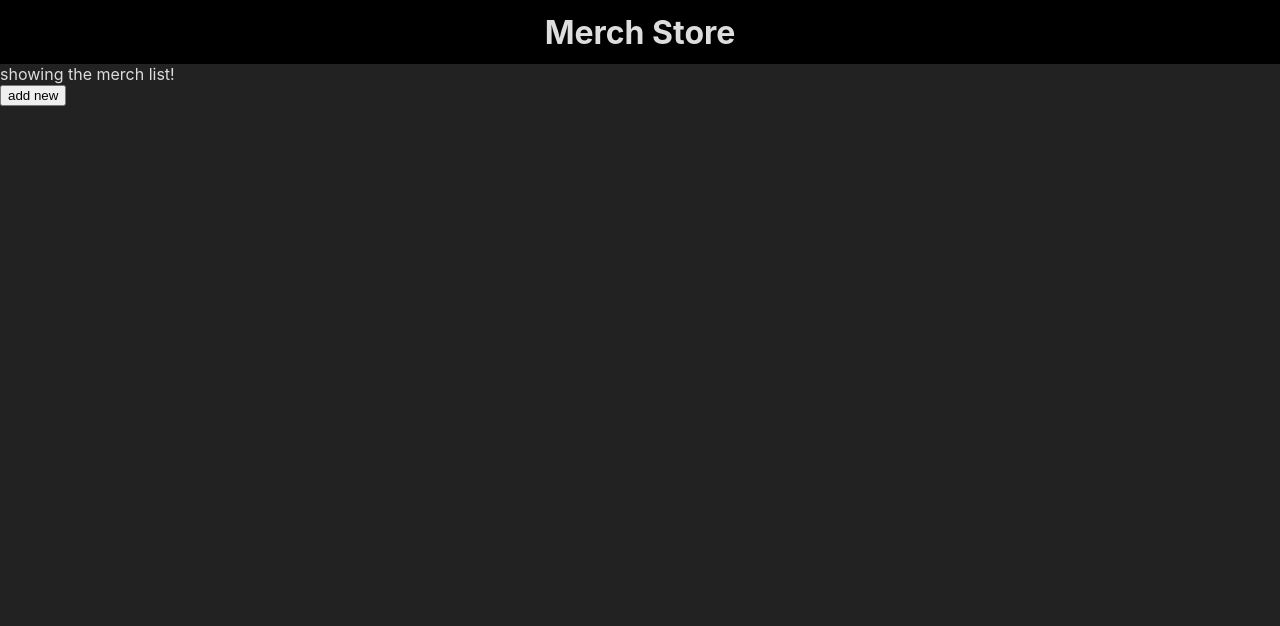
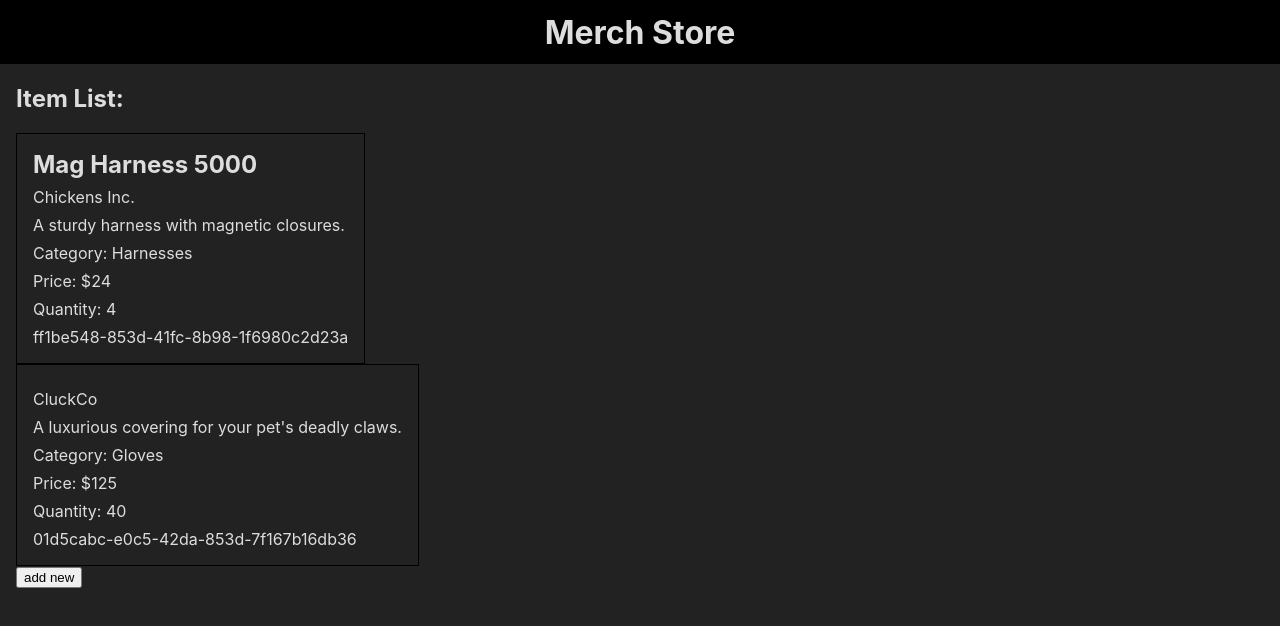
Before and after one commit to QuietEvolver/merch-store, a React (Create React App) app: page / in a window 1280 px wide. Shown: the top 626 px of the page. Built offline with nearby package versions, Linux system fonts and the light colour scheme.

Commit message:
Add new components, adjust style
Co-authored-by: Noah! <NoahJpg@users.noreply.github.com>
Co-authored-by: VW <QuietEvolver@users.noreply.github.com>
Co-authored-by: Jen Holcomb <jenniferholcomb@users.noreply.github.com>
Co-authored-by: Justin Lee <lee.justin001126@gmail.com>

```diff
--- a/src/components/MerchControl.js
+++ b/src/components/MerchControl.js
@@ -1,5 +1,6 @@
 import React from 'react';
 import Header from './Header';
+import MerchList from './MerchList';
 import { v4 } from 'uuid';
 
 class MerchControl extends React.Component {
@@ -9,14 +10,23 @@ class MerchControl extends React.Component {
       newItemFormShowing: false,
       itemList: [
         {
-          item: 'Mag Harness 5000',
+          name: 'Mag Harness 5000',
           manufacturer: 'Chickens Inc.',
           description: 'A sturdy harness with magnetic closures.',
           category: 'Harnesses',
           price: '24',
           quantity: '4',
           id: v4(),
-        }
+        },
+        {
+          item: 'Velvet Claw Sheath (set of 2)',
+          manufacturer: 'CluckCo',
+          description: 'A luxurious covering for your pet\'s deadly claws.',
+          category: 'Gloves',
+          price: '125',
+          quantity: '40',
+          id: v4(),
+        },
       ],
       selectedItem: null,
     };
@@ -29,32 +39,34 @@ class MerchControl extends React.Component {
   handleClickAddNewItem = () => {
     this.setState((prevState) => ({
       newItemFormShowing: !prevState.newItemFormShowing
-    }))
+    }));
   };
 
   handleChangingSelectedItem = (id) => {
     const newSelectedItem = this.getItemById(id);
-    this.setState({selectedItem: newSelectedItem});
-  }
+    this.setState({ selectedItem: newSelectedItem });
+  };
 
 
   render() {
     return (
       <React.Fragment>
         <Header />
+        <main>
           {
             this.state.newItemFormShowing ?
 
               <div>new item form!</div> //if true > else do next line after : if false.
               :
-          <div>showing the merch list!</div> // if false
+              <div><MerchList itemList={this.state.itemList} /></div> // if false
           }
 
           <button onClick={this.handleClickAddNewItem}>
-          { this.state.newItemFormShowing ? 'cancel' : 'add new' }
+            {this.state.newItemFormShowing ? 'cancel' : 'add new'}
           </button>
 
           {this.state.selectedItem !== null && <div>showing a details page!</div>}
+        </main>
       </React.Fragment>
     );
   }
--- /dev/null
+++ b/src/components/MerchList.js
@@ -0,0 +1,26 @@
+import React from "react";
+import PropTypes from "prop-types";
+
+function MerchList(props) {
+  console.log('MerchList props', props)
+  return (
+    <React.Fragment>
+      <h2>Item List:</h2>
+      {props.itemList.map(item =>
+      <div className='item-list-entry'>
+        <div>{item.name}</div>
+        <div>{item.manufacturer}</div>
+        <div>{item.description}</div>
+        <div>Category: {item.category}</div>
+        <div>Price: ${item.price}</div>
+        <div>Quantity: {item.quantity}</div>
+        <div>{item.id}</div>
+      </div>
+      )}
+    </React.Fragment>
+  );
+}
+
+
+
+export default MerchList;
--- a/src/index.css
+++ b/src/index.css
@@ -35,3 +35,17 @@ header {
 header h1 {
   margin: 0;
 }
+
+.item-list-entry {
+  border: 1px solid black;
+  padding: 1rem;
+  width: max-content;
+  display: flex;
+  flex-direction: column;
+  gap: 0.5rem;
+}
+
+.item-list-entry > div:first-child {
+  font-size: 150%;
+  font-weight: bold;
+}
```
Also changed, not shown: src/components/MerchDetail.js (added), src/components/MerchDetailEntry.js (added). Lines whose indentation alone changed are shown as unchanged.
